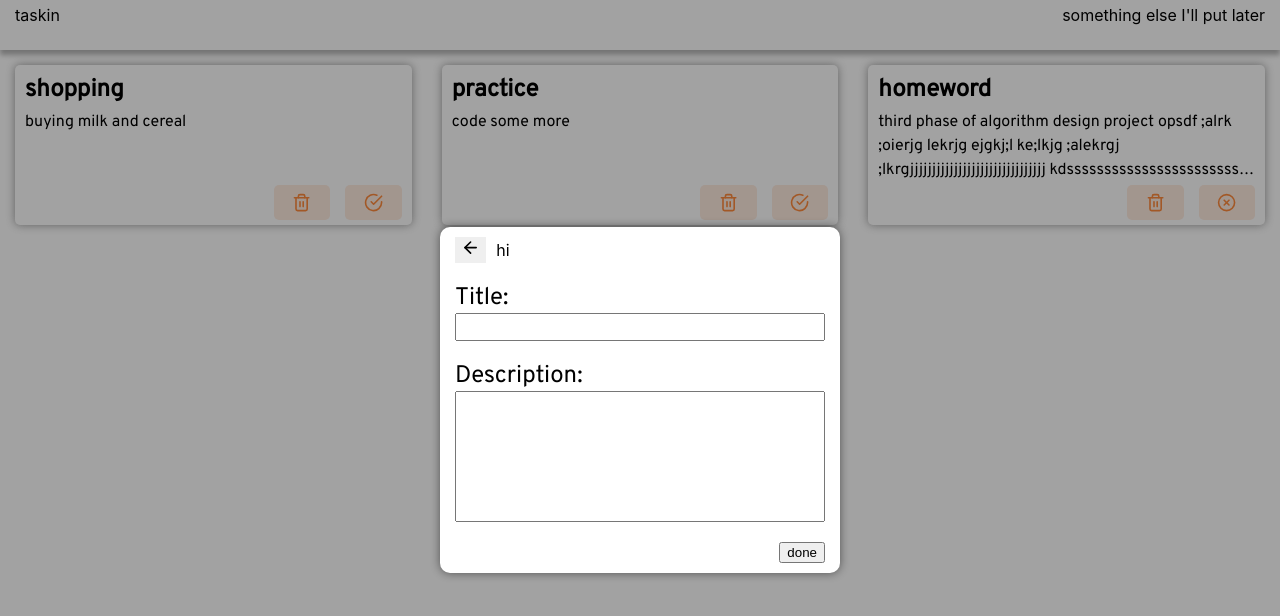
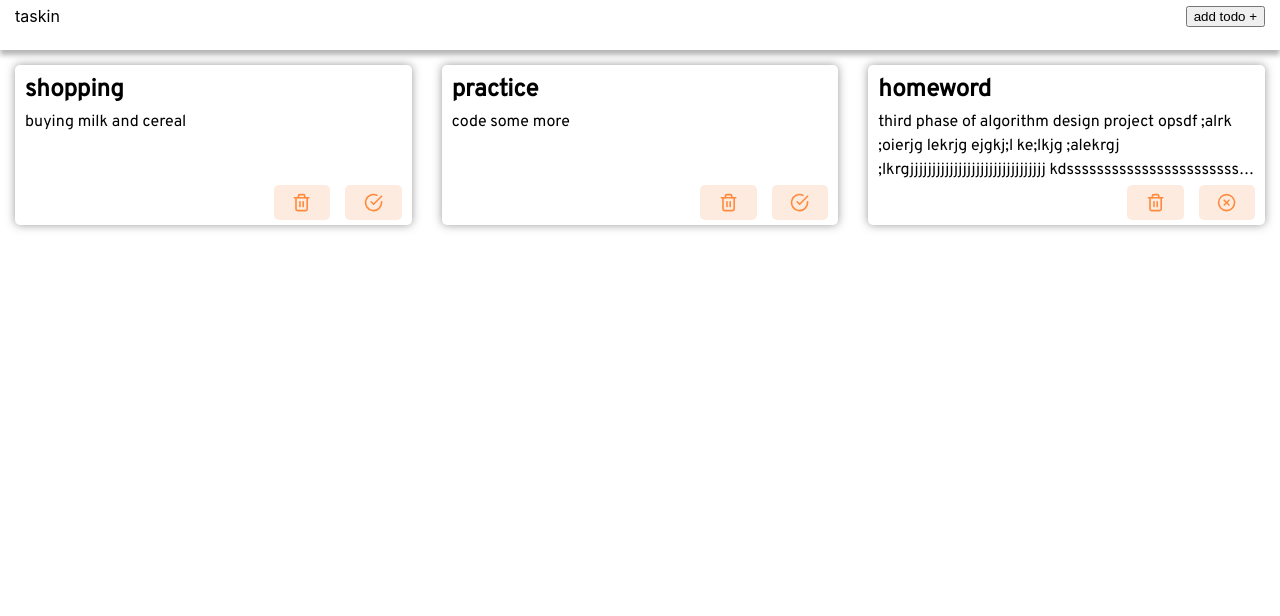
Before and after one commit to Negarnbkhti42/todo-application, a React (Create React App) app: page / in a window 1280 px wide. Shown: the top 616 px of the page. Built offline with nearby package versions, Linux system fonts and the light colour scheme.

Commit message:
setting modal as a provider

```diff
--- a/src/App/App.js
+++ b/src/App/App.js
@@ -5,24 +5,21 @@ import Navbar from '../components/Navbar';
 import { useList, useListActions } from '../components/providers/ListProvider';
 import Modal from '../components/Modal';
 import TodoForm from '../components/TodoForm';
-import { useState } from 'react';
 import { useForm } from '../components/providers/FormProvider';
 
 function App() {
   const list = useList();
-  const form = useForm();
+  const { title, description } = useForm();
   const dispatch = useListActions();
-  const [isOpen, setIsOpen] = useState(true);
 
   const addNewTodo = (event) => {
     event.preventDefault();
-    setIsOpen(false);
     dispatch({
       type: 'addItem',
       payload: {
         id: list.length,
-        title: form.title,
-        description: form.description,
+        title,
+        description,
         completed: false
       }
     });
@@ -37,7 +34,7 @@ function App() {
             <img src={logo} alt='to do list' />
           </div>}
       </main>
-      <Modal title='hi' open={isOpen} onClose={() => setIsOpen(false)}><TodoForm onSubmit={addNewTodo} /></Modal>
+      <Modal><TodoForm onSubmit={addNewTodo} /></Modal>
     </>
   );
 }
--- a/src/components/Modal/index.jsx
+++ b/src/components/Modal/index.jsx
@@ -1,14 +1,22 @@
 import propTypes from "prop-types";
 import { FiArrowLeft } from "react-icons/fi";
+import {
+  CLOSE_MODAL,
+  useModal,
+  useModalActions,
+} from "../providers/ModalProvider";
 import "./Modal.scss";
 
-const Modal = ({ title, children, open, onClose }) => {
+const Modal = ({ children, onClose }) => {
+  const { show, title } = useModal();
+  const dispatch = useModalActions();
   const handleClose = () => {
+    dispatch({ type: CLOSE_MODAL });
     onClose && onClose();
   };
 
   return (
-    <div className="modal" hidden={!open}>
+    <div className="modal" hidden={!show}>
       <div className="modal_container">
         <header className="modal_header">
           <button onClick={handleClose} className="modal_button-return">
@@ -25,13 +33,10 @@ const Modal = ({ title, children, open, onClose }) => {
 export default Modal;
 
 Modal.propTypes = {
-  title: propTypes.string,
   children: propTypes.oneOfType([propTypes.string, propTypes.node]).isRequired,
-  open: propTypes.bool.isRequired,
   onClose: propTypes.func,
 };
 
 Modal.defaultProps = {
-  title: "",
   onClose: null,
 };
--- a/src/components/Navbar/index.jsx
+++ b/src/components/Navbar/index.jsx
@@ -1,11 +1,26 @@
+import {
+  OPEN_MODAL,
+  SET_TITLE,
+  useModalActions,
+} from "../providers/ModalProvider";
 import "./Navbar.scss";
 
 const Navbar = () => {
+  const dispatch = useModalActions();
+
+  const handleClick = () => {
+    dispatch({ type: SET_TITLE, payload: "New todo" });
+    dispatch({ type: OPEN_MODAL });
+  };
   return (
     <nav className="navbar">
       <div className="navbar_container">
         <div className="navbar-lefHand">taskin</div>
-        <div className="navbar-rightHand">something else I'll put later</div>
+        <div className="navbar-rightHand">
+          <button type="button" onClick={handleClick}>
+            add todo +
+          </button>
+        </div>
       </div>
     </nav>
   );
--- a/src/components/providers/ModalProvider/index.js
+++ b/src/components/providers/ModalProvider/index.js
@@ -3,14 +3,25 @@ import { createContext, useContext, useReducer } from "react";
 const initialState = {
   show: false,
   title: "",
-  children: null,
-  onclose: null,
 };
 
 const ModalContext = createContext();
 const ModalContextActions = createContext();
+
+export const SET_TITLE = 'setTitle';
+export const CLOSE_MODAL = 'closeModal';
+export const OPEN_MODAL = 'openModal';
 const reducer = (state, action) => {
-  return state;
+  switch (action.type) {
+    case SET_TITLE:
+      return { ...state, title: action.payload };
+    case CLOSE_MODAL:
+      return { ...state, show: false };
+    case OPEN_MODAL:
+      return { ...state, show: true };
+    default:
+      return state;
+  }
 };
 
 const ModalProvider = ({ children }) => {
@@ -27,5 +38,5 @@ const ModalProvider = ({ children }) => {
 
 export default ModalProvider;
 
-export const useModalContext = () => useContext(ModalContext);
+export const useModal = () => useContext(ModalContext);
 export const useModalActions = () => useContext(ModalContextActions);
--- a/src/index.js
+++ b/src/index.js
@@ -5,12 +5,15 @@ import App from './App/App.js';
 import reportWebVitals from './reportWebVitals';
 import ListProvider from './components/providers/ListProvider';
 import FormProvider from './components/providers/FormProvider';
+import ModalProvider from './components/providers/ModalProvider';
 
 ReactDOM.render(
   <React.StrictMode>
     <ListProvider>
       <FormProvider>
-        <App />
+        <ModalProvider>
+          <App />
+        </ModalProvider>
       </FormProvider>
     </ListProvider>
   </React.StrictMode>,
```
